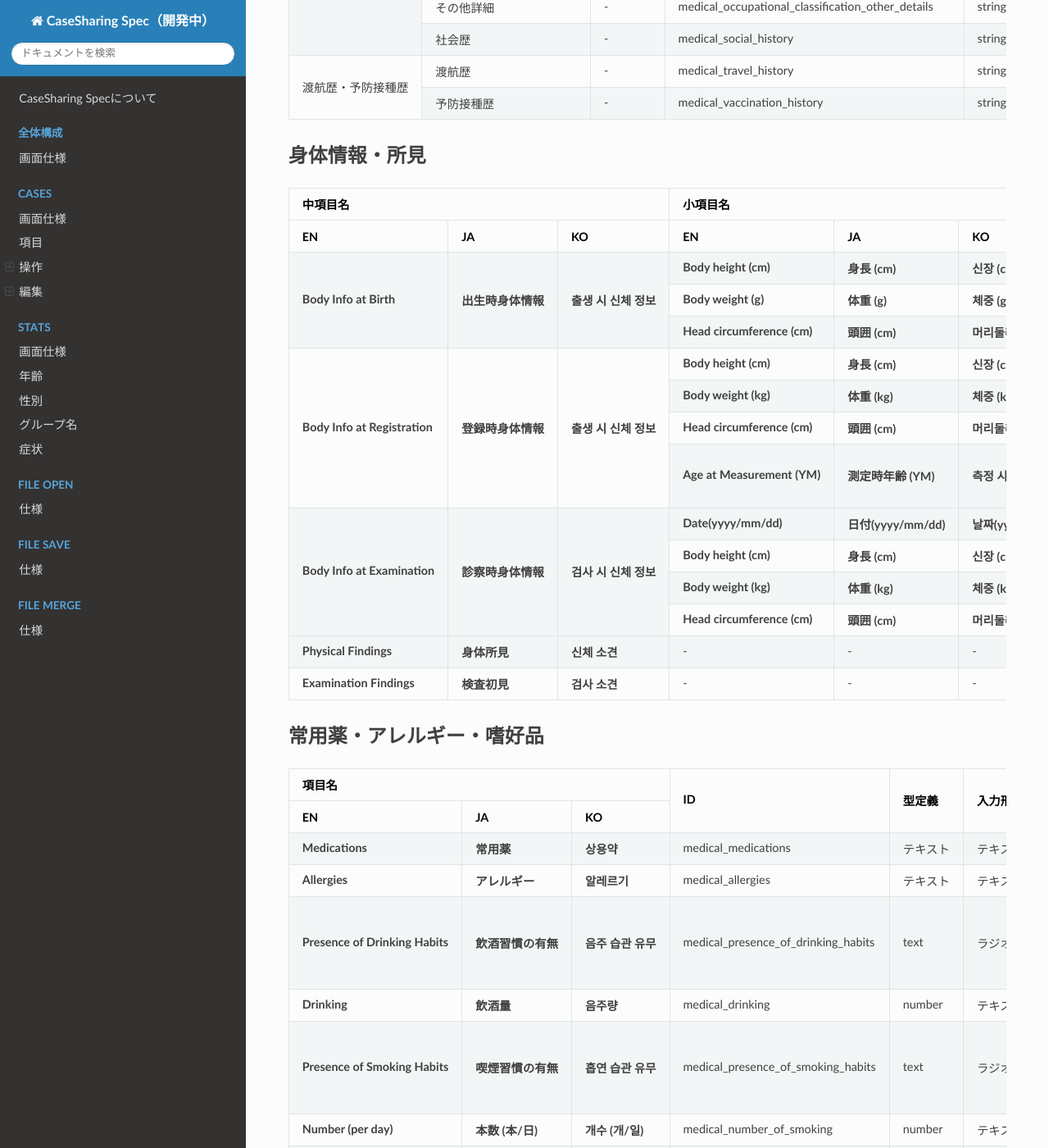
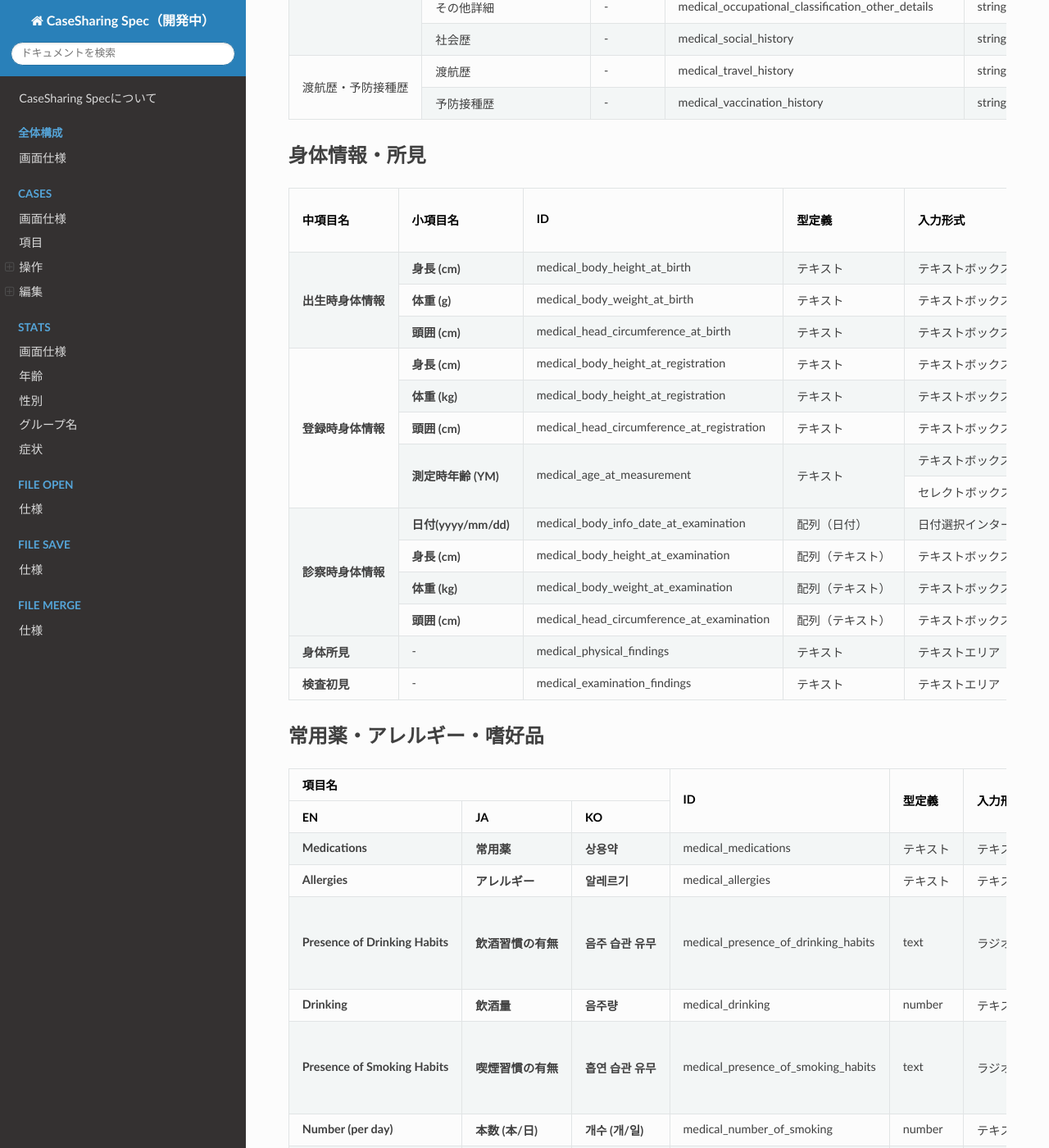
Before and after one commit to PubCaseFinder/pubcasefinder_spec, an MkDocs documentation site: the page built from docs/cases/edit/medical.md, in a window 1280 px wide and 1400 px high, scrolled down 2599 px. Shown: the whole window at 82% size. Built offline with MkDocs 1.6.1, drawn with Linux system fonts in a browser that asks for light colours; nearby versions of some CDN libraries.

Commit message:
身体情報・所見の不要な情報を削除

```diff
--- a/docs/cases/edit/medical.md
+++ b/docs/cases/edit/medical.md
@@ -599,171 +599,106 @@
 <table>
   <thead>
     <tr>
-      <th colspan="3">中項目名</th>
-      <th colspan="3">小項目名</th>
+      <th rowspan="2" class="text-vertical-align-middle">中項目名</th>
+      <th rowspan="2" class="text-vertical-align-middle">小項目名</th>
       <th rowspan="2" class="text-vertical-align-middle">ID</th>
       <th rowspan="2" class="text-vertical-align-middle">型定義</th>
       <th rowspan="2" class="text-vertical-align-middle">入力形式</th>
-      <th colspan="4">選択肢</th>
+      <th colspan="2">選択肢</th>
       <th rowspan="2" class="text-vertical-align-middle">初期値</th>
       <th rowspan="2" class="text-vertical-align-middle">初期化ボタン</th>
       <th rowspan="2" class="text-vertical-align-middle">削除ボタン</th>
-      <th colspan="3">一覧表示/操作</th>
       <th rowspan="2" class="text-vertical-align-middle">備考</th>
     </tr>
     <tr>
-      <th>EN</th>
-      <th>JA</th>
-      <th>KO</th>
-      <th>EN</th>
-      <th>JA</th>
-      <th>KO</th>
       <th>値</th>
-      <th>EN</th>
-      <th>JA</th>
-      <th>KO</th>
-      <th>デフォルト表示</th>
-      <th>編集可能</th>
-      <th>列追加可能</th>
+      <th>ラベル</th>
     </tr>
   </thead>
   <tbody>
     <tr>
-      <td rowspan="3"><strong>Body Info at Birth</strong></td>
       <td rowspan="3"><strong>出生時身体情報</strong></td>
-      <td rowspan="3"><strong>출생 시 신체 정보</strong></td>
-      <td><strong>Body height (cm)</strong></td>
       <td><strong>身長 (cm)</strong></td>
-      <td><strong>신장 (cm)</strong></td>
       <td>medical_body_height_at_birth</td>
       <td>テキスト</td>
       <td>テキストボックス</td>
       <td>-</td>
       <td>-</td>
-      <td>-</td>
-      <td>-</td>
       <td>""</td>
       <td><input type="checkbox" class="readonly-input" /></td>
       <td><input type="checkbox" class="readonly-input" /></td>
-      <td><input type="checkbox" class="readonly-input" /></td>
-      <td><input type="checkbox" class="readonly-input" checked /></td>
-      <td><input type="checkbox" class="readonly-input" /></td>
-      <td></td>
-    </tr>
-    <tr>
-      <td><strong>Body weight (g)</strong></td>
+      <td></td>
+    </tr>
+    <tr>
       <td><strong>体重 (g)</strong></td>
-      <td><strong>체중 (g)</strong></td>
       <td>medical_body_weight_at_birth</td>
       <td>テキスト</td>
       <td>テキストボックス</td>
       <td>-</td>
       <td>-</td>
-      <td>-</td>
-      <td>-</td>
       <td>""</td>
       <td><input type="checkbox" class="readonly-input" /></td>
       <td><input type="checkbox" class="readonly-input" /></td>
-      <td><input type="checkbox" class="readonly-input" /></td>
-      <td><input type="checkbox" class="readonly-input" checked /></td>
-      <td><input type="checkbox" class="readonly-input" /></td>
-      <td></td>
-    </tr>
-    <tr>
-      <td><strong>Head circumference (cm)</strong></td>
+      <td></td>
+    </tr>
+    <tr>
       <td><strong>頭囲 (cm)</strong></td>
-      <td><strong>머리둘레 (cm)</strong></td>
       <td>medical_head_circumference_at_birth</td>
       <td>テキスト</td>
       <td>テキストボックス</td>
       <td>-</td>
       <td>-</td>
-      <td>-</td>
-      <td>-</td>
       <td>""</td>
       <td><input type="checkbox" class="readonly-input" /></td>
       <td><input type="checkbox" class="readonly-input" /></td>
-      <td><input type="checkbox" class="readonly-input" /></td>
-      <td><input type="checkbox" class="readonly-input" checked /></td>
-      <td><input type="checkbox" class="readonly-input" /></td>
-      <td></td>
-    </tr>
-    <tr>
-      <td rowspan="5"><strong>Body Info at Registration</strong></td>
+      <td></td>
+    </tr>
+    <tr>
       <td rowspan="5"><strong>登録時身体情報</strong></td>
-      <td rowspan="5"><strong>출생 시 신체 정보</strong></td>
-      <td><strong>Body height (cm)</strong></td>
       <td><strong>身長 (cm)</strong></td>
-      <td><strong>신장 (cm)</strong></td>
       <td>medical_body_height_at_registration</td>
       <td>テキスト</td>
       <td>テキストボックス</td>
       <td>-</td>
       <td>-</td>
-      <td>-</td>
-      <td>-</td>
       <td>""</td>
       <td><input type="checkbox" class="readonly-input" /></td>
       <td><input type="checkbox" class="readonly-input" /></td>
-      <td><input type="checkbox" class="readonly-input" /></td>
-      <td><input type="checkbox" class="readonly-input" checked /></td>
-      <td><input type="checkbox" class="readonly-input" /></td>
-      <td></td>
-    </tr>
-    <tr>
-      <td><strong>Body weight (kg)</strong></td>
+      <td></td>
+    </tr>
+    <tr>
       <td><strong>体重 (kg)</strong></td>
-      <td><strong>체중 (kg)</strong></td>
       <td>medical_body_height_at_registration</td>
       <td>テキスト</td>
       <td>テキストボックス</td>
       <td>-</td>
       <td>-</td>
-      <td>-</td>
-      <td>-</td>
       <td>""</td>
       <td><input type="checkbox" class="readonly-input" /></td>
       <td><input type="checkbox" class="readonly-input" /></td>
-      <td><input type="checkbox" class="readonly-input" /></td>
-      <td><input type="checkbox" class="readonly-input" checked /></td>
-      <td><input type="checkbox" class="readonly-input" /></td>
-      <td></td>
-    </tr>
-    <tr>
-      <td><strong>Head circumference (cm)</strong></td>
+      <td></td>
+    </tr>
+    <tr>
       <td><strong>頭囲 (cm)</strong></td>
-      <td><strong>머리둘레 (cm)</strong></td>
       <td>medical_head_circumference_at_registration</td>
       <td>テキスト</td>
       <td>テキストボックス</td>
       <td>-</td>
       <td>-</td>
-      <td>-</td>
-      <td>-</td>
       <td>""</td>
       <td><input type="checkbox" class="readonly-input" /></td>
       <td><input type="checkbox" class="readonly-input" /></td>
-      <td><input type="checkbox" class="readonly-input" /></td>
-      <td><input type="checkbox" class="readonly-input" checked /></td>
-      <td><input type="checkbox" class="readonly-input" /></td>
-      <td></td>
-    </tr>
-    <tr>
-      <td rowspan="2"><strong>Age at Measurement (YM)</strong></td>
+      <td></td>
+    </tr>
+    <tr>
       <td rowspan="2"><strong>測定時年齢 (YM)</strong></td>
-      <td rowspan="2"><strong>측정 시 연령 (YM)</strong></td>
       <td rowspan="2">medical_age_at_measurement</td>
       <td rowspan="2">テキスト</td>
       <td>テキストボックス (数字)</td>
       <td>-</td>
       <td>-</td>
-      <td>-</td>
-      <td>-</td>
       <td>""</td>
       <td><input type="checkbox" class="readonly-input" /></td>
-      <td><input type="checkbox" class="readonly-input" /></td>
-      <td><input type="checkbox" class="readonly-input" /></td>
-      <td><input type="checkbox" class="readonly-input" checked /></td>
       <td><input type="checkbox" class="readonly-input" /></td>
       <td rowspan="2">
       「<span class="highlight-text">&lt;テキストボックス（数字）に入力した値&gt;</span>Y<span class="highlight-text">&lt;セレクトボックスで選択した値&gt;</span>M」の形式でjsonに保存される
@@ -773,132 +708,79 @@
       <td>セレクトボックス</td>
       <td>0~11</td>
       <td>0~11</td>
-      <td>0~11</td>
-      <td>0~11</td>
       <td>- ヶ月を選択 -</td>
       <td><input type="checkbox" class="readonly-input" /></td>
       <td><input type="checkbox" class="readonly-input" /></td>
-      <td><input type="checkbox" class="readonly-input" /></td>
-      <td><input type="checkbox" class="readonly-input" checked /></td>
-      <td><input type="checkbox" class="readonly-input" /></td>
-    </tr>
-    <tr>
-      <td rowspan="4"><strong>Body Info at Examination</strong></td>
+    </tr>
+    <tr>
       <td rowspan="4"><strong>診察時身体情報</strong></td>
-      <td rowspan="4"><strong>검사 시 신체 정보</strong></td>
-      <td><strong>Date(yyyy/mm/dd)</strong></td>
       <td><strong>日付(yyyy/mm/dd)</strong></td>
-      <td><strong>날짜(yyyy/mm/dd)</strong></td>
       <td>medical_body_info_date_at_examination</td>
       <td>配列（日付）</td>
       <td>日付選択インターフェース</td>
       <td>-</td>
       <td>-</td>
-      <td>-</td>
-      <td>-</td>
-      <td>null</td>
-      <td><input type="checkbox" class="readonly-input" /></td>
-      <td><input type="checkbox" class="readonly-input" checked /></td>
-      <td><input type="checkbox" class="readonly-input" /></td>
-      <td><input type="checkbox" class="readonly-input" checked /></td>
-      <td><input type="checkbox" class="readonly-input" /></td>
+      <td>null</td>
+      <td><input type="checkbox" class="readonly-input" /></td>
+      <td><input type="checkbox" class="readonly-input" checked /></td>
       <td rowspan="4">追加ボタンから項目を増やすことが可能。各キーには配列として保存される。</td>
     </tr>
     <tr>
-      <td><strong>Body height (cm)</strong></td>
       <td><strong>身長 (cm)</strong></td>
-      <td><strong>신장 (cm)</strong></td>
       <td>medical_body_height_at_examination</td>
       <td>配列（テキスト）</td>
       <td>テキストボックス</td>
       <td>-</td>
       <td>-</td>
-      <td>-</td>
-      <td>-</td>
       <td>""</td>
       <td><input type="checkbox" class="readonly-input" /></td>
       <td><input type="checkbox" class="readonly-input" checked /></td>
-      <td><input type="checkbox" class="readonly-input" /></td>
-      <td><input type="checkbox" class="readonly-input" checked /></td>
-      <td><input type="checkbox" class="readonly-input" /></td>
-    </tr>
-    <tr>
-      <td><strong>Body weight (kg)</strong></td>
+    </tr>
+    <tr>
       <td><strong>体重 (kg)</strong></td>
-      <td><strong>체중 (kg)</strong></td>
       <td>medical_body_weight_at_examination</td>
       <td>配列（テキスト）</td>
       <td>テキストボックス</td>
       <td>-</td>
       <td>-</td>
-      <td>-</td>
-      <td>-</td>
       <td>""</td>
       <td><input type="checkbox" class="readonly-input" /></td>
       <td><input type="checkbox" class="readonly-input" checked /></td>
-      <td><input type="checkbox" class="readonly-input" /></td>
-      <td><input type="checkbox" class="readonly-input" checked /></td>
-      <td><input type="checkbox" class="readonly-input" /></td>
-    </tr>
-    <tr>
-      <td><strong>Head circumference (cm)</strong></td>
+    </tr>
+    <tr>
       <td><strong>頭囲 (cm)</strong></td>
-      <td><strong>머리둘레 (cm)</strong></td>
       <td>medical_head_circumference_at_examination</td>
       <td>配列（テキスト）</td>
       <td>テキストボックス</td>
       <td>-</td>
       <td>-</td>
-      <td>-</td>
-      <td>-</td>
       <td>""</td>
       <td><input type="checkbox" class="readonly-input" /></td>
       <td><input type="checkbox" class="readonly-input" checked /></td>
-      <td><input type="checkbox" class="readonly-input" /></td>
-      <td><input type="checkbox" class="readonly-input" checked /></td>
-      <td><input type="checkbox" class="readonly-input" /></td>
-    </tr>
-    <tr>
-      <td><strong>Physical Findings</strong></td>
+    </tr>
+    <tr>
       <td><strong>身体所見</strong></td>
-      <td><strong>신체 소견</strong></td>
-      <td>-</td>
-      <td>-</td>
       <td>-</td>
       <td>medical_physical_findings</td>
       <td>テキスト</td>
       <td>テキストエリア</td>
       <td>-</td>
       <td>-</td>
-      <td>-</td>
-      <td>-</td>
       <td>""</td>
       <td><input type="checkbox" class="readonly-input" /></td>
       <td><input type="checkbox" class="readonly-input" /></td>
-      <td><input type="checkbox" class="readonly-input" /></td>
-      <td><input type="checkbox" class="readonly-input" checked /></td>
-      <td><input type="checkbox" class="readonly-input" /></td>
-      <td></td>
-    </tr>
-    <tr>
-      <td><strong>Examination Findings</strong></td>
+      <td></td>
+    </tr>
+    <tr>
       <td><strong>検査初見</strong></td>
-      <td><strong>검사 소견</strong></td>
-      <td>-</td>
-      <td>-</td>
       <td>-</td>
       <td>medical_examination_findings</td>
       <td>テキスト</td>
       <td>テキストエリア</td>
       <td>-</td>
       <td>-</td>
-      <td>-</td>
-      <td>-</td>
       <td>""</td>
       <td><input type="checkbox" class="readonly-input" /></td>
-      <td><input type="checkbox" class="readonly-input" /></td>
-      <td><input type="checkbox" class="readonly-input" /></td>
-      <td><input type="checkbox" class="readonly-input" checked /></td>
       <td><input type="checkbox" class="readonly-input" /></td>
       <td></td>
     </tr>
```
